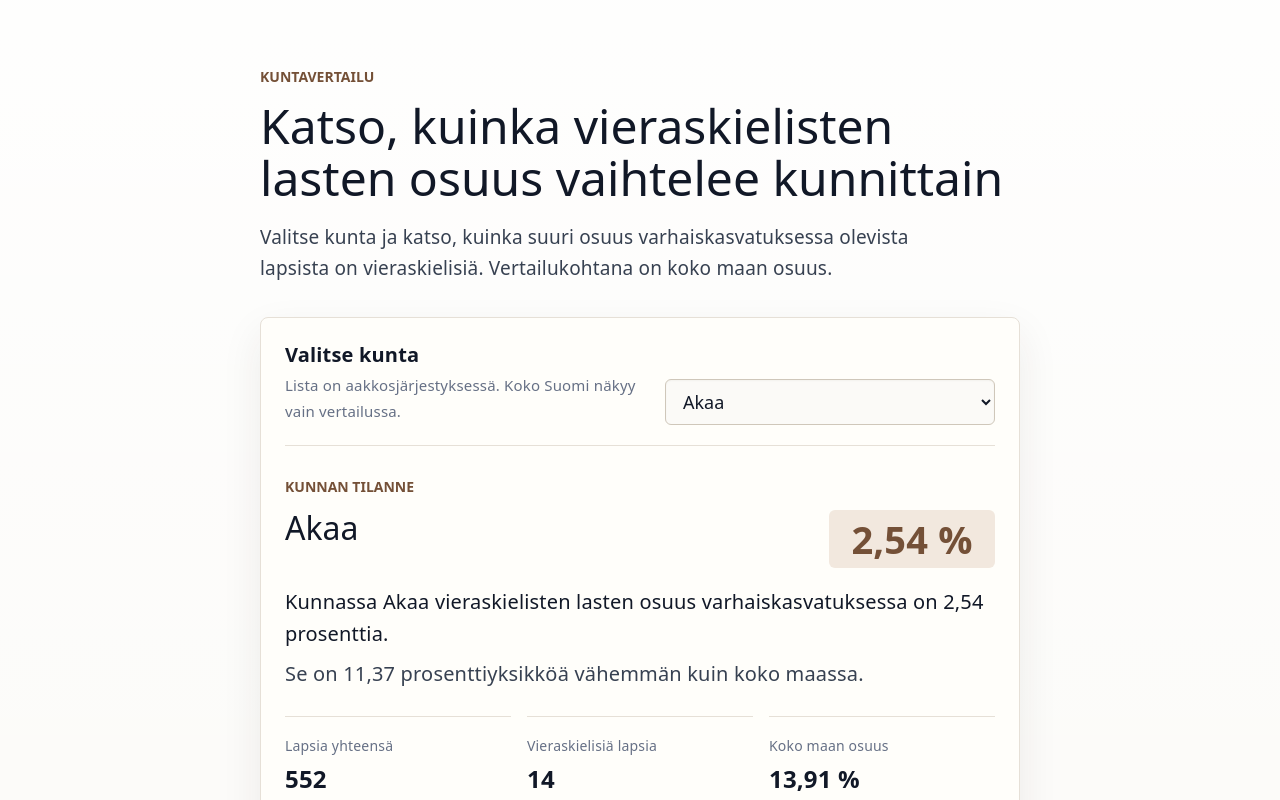
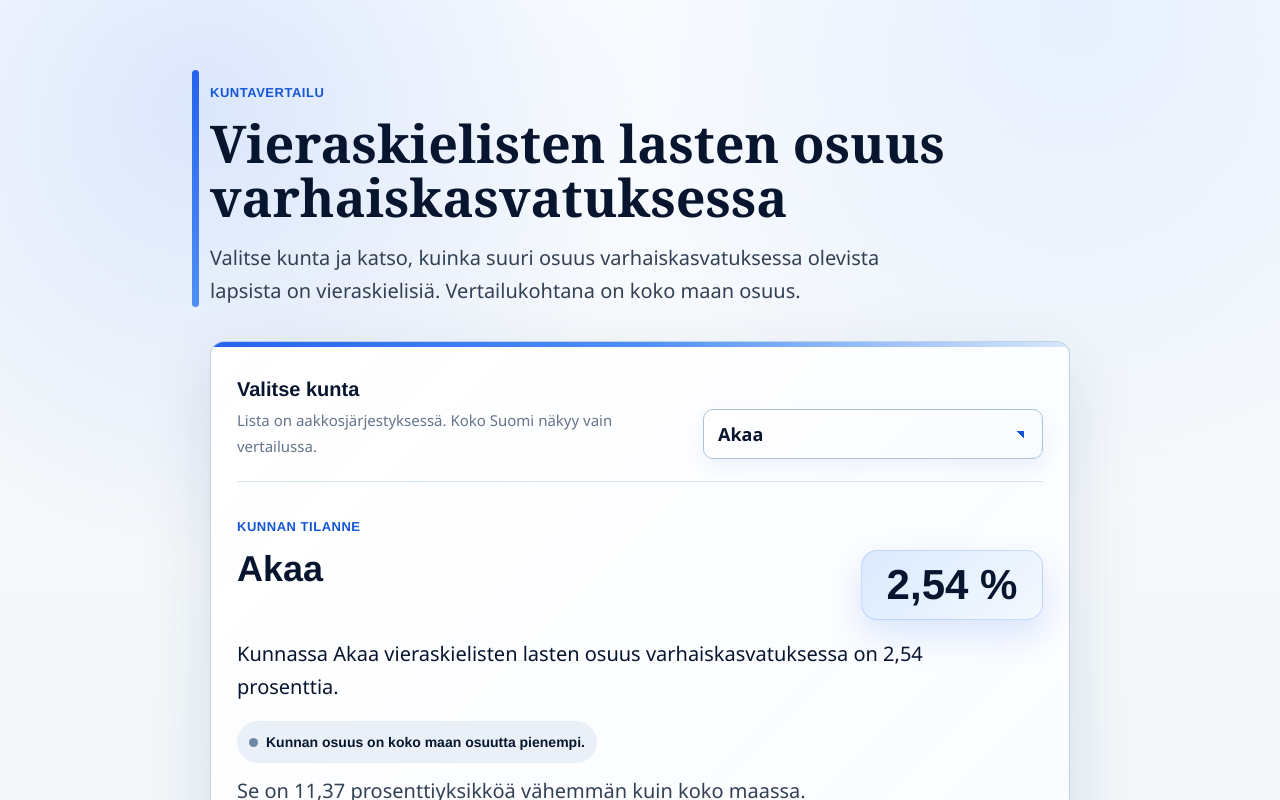
Before and after one commit to vvahla/yle-koodaava-tehtava, a React (Vite) app: page / in a window 1280 px wide. Shown: the top 800 px of the page. Built offline with nearby package versions, Linux system fonts and the light colour scheme.

Commit message:
Change wording into more neutral and analytic and add more styling

```diff
--- a/src/App.css
+++ b/src/App.css
@@ -1,88 +1,132 @@
 .page {
-  width: min(760px, calc(100% - 40px));
+  width: min(860px, calc(100% - 40px));
   margin: 0 auto;
-  padding: 64px 0 42px;
+  padding: 70px 0 44px;
   text-align: left;
 }
 
 .intro {
+  position: relative;
   margin-bottom: 34px;
+  padding-top: 10px;
+}
+
+.intro::before {
+  content: '';
+  position: absolute;
+  top: 0;
+  left: -18px;
+  width: 7px;
+  height: 100%;
+  border-radius: 999px;
+  background: linear-gradient(180deg, var(--accent), var(--blue-mid));
 }
 
 .eyebrow,
 .result-kicker {
   margin: 0 0 10px;
   color: var(--accent-strong);
-  font-size: 14px;
-  font-weight: 700;
-  letter-spacing: 0;
+  font-family: var(--display);
+  font-size: 13px;
+  font-weight: 800;
+  letter-spacing: 0.04em;
   text-transform: uppercase;
 }
 
 .intro h1 {
+  max-width: 780px;
   margin: 0 0 18px;
-  font-size: 48px;
-  line-height: 1.08;
+  font-size: 52px;
+  line-height: 1.04;
 }
 
 .intro p:not(.eyebrow) {
-  max-width: 680px;
+  max-width: 690px;
   color: var(--text);
-  font-size: 19px;
+  font-size: 20px;
   line-height: 1.62;
 }
 
 .interactive-card {
-  padding: 24px;
-  border: 1px solid var(--border);
-  border-radius: 8px;
-  background: var(--surface);
-  box-shadow: 0 16px 42px rgba(48, 42, 34, 0.08);
+  position: relative;
+  overflow: hidden;
+  padding: 26px;
+  border: 1px solid rgba(170, 196, 216, 0.75);
+  border-radius: 14px;
+  background:
+    linear-gradient(135deg, rgba(255, 255, 255, 0.96), rgba(248, 251, 255, 0.92)),
+    var(--surface);
+  box-shadow: var(--shadow);
+}
+
+.interactive-card::before {
+  content: '';
+  position: absolute;
+  inset: 0 0 auto;
+  height: 5px;
+  background: linear-gradient(90deg, var(--accent), var(--blue-mid), #d8e7fb);
 }
 
 .selector-section {
   display: grid;
-  grid-template-columns: 1fr minmax(240px, 330px);
+  grid-template-columns: minmax(0, 1fr) minmax(250px, 340px);
   align-items: end;
-  gap: 20px;
-  margin-bottom: 24px;
-  padding-bottom: 20px;
+  gap: 22px;
+  margin-bottom: 26px;
+  padding: 8px 0 22px;
   border-bottom: 1px solid var(--border);
 }
 
 .selector-section label {
   display: block;
-  margin-bottom: 4px;
+  margin-bottom: 5px;
   color: var(--text-h);
+  font-family: var(--display);
   font-size: 20px;
-  font-weight: 700;
+  font-weight: 800;
 }
 
 .selector-section p {
+  max-width: 420px;
   color: var(--muted);
   font-size: 15px;
 }
 
 select {
   width: 100%;
-  min-height: 46px;
-  padding: 9px 42px 9px 13px;
+  min-height: 50px;
+  padding: 10px 44px 10px 14px;
   border: 1px solid var(--input-border);
-  border-radius: 6px;
+  border-radius: 10px;
   color: var(--text-h);
-  background: var(--bg);
+  background:
+    linear-gradient(45deg, transparent 50%, var(--accent-strong) 50%) right 18px
+      center / 7px 7px no-repeat,
+    linear-gradient(135deg, var(--surface), var(--surface-strong));
   font: inherit;
-  box-shadow: inset 0 1px 2px rgba(48, 42, 34, 0.04);
+  font-weight: 650;
+  box-shadow: 0 8px 20px rgba(37, 99, 235, 0.08);
+  appearance: none;
+  transition:
+    border-color 160ms ease,
+    box-shadow 160ms ease,
+    transform 160ms ease;
+}
+
+select:hover {
+  border-color: var(--accent);
+  box-shadow: 0 12px 26px rgba(37, 99, 235, 0.12);
+  transform: translateY(-1px);
 }
 
 select:focus-visible {
   outline: 3px solid var(--focus);
-  outline-offset: 2px;
+  outline-offset: 3px;
 }
 
 .result-card {
-  padding: 4px 0 24px;
-  animation: result-in 240ms ease-out;
+  padding: 6px 0 26px;
+  animation: result-in 280ms ease-out;
 }
 
 .result-lede {
@@ -95,41 +139,89 @@ select:focus-visible {
 
 .result-lede h2 {
   margin: 0;
-  font-size: 32px;
-  line-height: 1.15;
+  font-family: var(--display);
+  font-size: 36px;
+  font-weight: 850;
+  line-height: 1.08;
 }
 
 .main-percentage {
-  min-width: 138px;
-  padding: 10px 14px;
-  border-radius: 6px;
-  color: var(--accent-strong);
-  background: var(--accent-soft);
-  font-size: 38px;
-  font-weight: 800;
+  min-width: 148px;
+  padding: 13px 16px;
+  border: 1px solid rgba(37, 99, 235, 0.18);
+  border-radius: 16px;
+  color: var(--text-h);
+  background:
+    linear-gradient(135deg, rgba(219, 234, 254, 0.96), rgba(245, 249, 255, 0.95)),
+    var(--accent-soft);
+  font-family: var(--display);
+  font-size: 42px;
+  font-weight: 900;
   line-height: 1;
   text-align: center;
   white-space: nowrap;
+  box-shadow: 0 14px 34px rgba(37, 99, 235, 0.16);
+  animation: percentage-pop 300ms ease-out;
 }
 
 .story-sentence,
 .comparison-sentence {
-  max-width: 700px;
+  max-width: 720px;
   color: var(--text-h);
   font-size: 20px;
-  line-height: 1.6;
+  line-height: 1.62;
 }
 
 .comparison-sentence {
-  margin-top: 8px;
+  margin-top: 10px;
   color: var(--text);
 }
 
+.insight {
+  display: inline-flex;
+  align-items: center;
+  width: fit-content;
+  max-width: 100%;
+  margin: 18px 0 2px;
+  padding: 8px 12px;
+  border-radius: 999px;
+  color: var(--text-h);
+  background: var(--accent-soft);
+  font-family: var(--display);
+  font-size: 14px;
+  font-weight: 800;
+}
+
+.insight::before {
+  content: '';
+  width: 9px;
+  height: 9px;
+  margin-right: 8px;
+  border-radius: 999px;
+  background: var(--accent);
+}
+
+.insight.above {
+  background: var(--blue-soft);
+}
+
+.insight.above::before {
+  background: var(--accent);
+}
+
+.insight.below {
+  background: var(--blue-gray-soft);
+}
+
+.insight.below::before {
+  background: var(--blue-gray);
+}
+
 .notice {
-  max-width: 680px;
+  max-width: 700px;
   padding: 13px 15px;
   border-left: 4px solid var(--notice);
-  border-radius: 0 6px 6px 0;
+  border-radius: 0 10px 10px 0;
   color: var(--text-h);
   background: var(--notice-bg);
   line-height: 1.5;
@@ -138,41 +230,56 @@ select:focus-visible {
 .stats {
   display: grid;
   grid-template-columns: repeat(3, minmax(0, 1fr));
-  gap: 16px;
-  margin: 26px 0 0;
+  gap: 14px;
+  margin: 28px 0 0;
 }
 
 .stats div {
   min-width: 0;
-  padding-top: 16px;
-  border-top: 1px solid var(--border);
+  padding: 15px;
+  border: 1px solid var(--border);
+  border-radius: 12px;
+  background: rgba(255, 255, 255, 0.72);
+  transition:
+    border-color 160ms ease,
+    transform 160ms ease;
+}
+
+.stats div:hover {
+  border-color: rgba(37, 99, 235, 0.35);
+  transform: translateY(-1px);
 }
 
 .stats dt {
   margin-bottom: 6px;
   color: var(--muted);
-  font-size: 14px;
+  font-size: 13px;
 }
 
 .stats dd {
   margin: 0;
   color: var(--text-h);
+  font-family: var(--display);
   font-size: 24px;
-  font-weight: 700;
+  font-weight: 850;
   line-height: 1.2;
 }
 
 .comparison {
   display: grid;
   gap: 18px;
-  padding: 22px;
-  border: 1px solid var(--border);
-  border-radius: 8px;
-  background: var(--comparison-surface);
+  padding: 23px;
+  border: 1px solid rgba(170, 196, 216, 0.8);
+  border-radius: 14px;
+  background:
+    linear-gradient(135deg, rgba(240, 247, 251, 0.95), rgba(255, 255, 255, 0.9)),
+    var(--comparison-surface);
 }
 
 .section-heading h2 {
   margin: 0 0 4px;
+  font-family: var(--display);
+  font-weight: 850;
 }
 
 .section-heading p {
@@ -190,6 +297,8 @@ select:focus-visible {
   justify-content: space-between;
   gap: 16px;
   color: var(--text-h);
+  font-family: var(--display);
+  font-weight: 750;
 }
 
 .bar-label strong {
@@ -197,21 +306,22 @@ select:focus-visible {
 }
 
 .bar-track {
-  height: 14px;
+  height: 17px;
   overflow: hidden;
   border-radius: 999px;
   background: var(--bar-bg);
+  box-shadow: inset 0 1px 3px rgba(7, 21, 47, 0.12);
 }
 
 .bar-fill {
   height: 100%;
   border-radius: inherit;
-  background: var(--bar-fill);
-  transition: width 360ms ease-out;
+  background: linear-gradient(90deg, var(--bar-fill), var(--accent-strong));
+  transition: width 440ms cubic-bezier(0.2, 0.8, 0.2, 1);
 }
 
 .comparison-bar.secondary .bar-fill {
-  background: var(--bar-fill-secondary);
+  background: linear-gradient(90deg, var(--bar-fill-secondary), #a8bbcf);
 }
 
 .source-note {
@@ -224,23 +334,39 @@ select:focus-visible {
 @keyframes result-in {
   from {
     opacity: 0;
-    transform: translateY(10px);
+    transform: translateY(12px) scale(0.992);
   }
 
   to {
     opacity: 1;
-    transform: translateY(0);
+    transform: translateY(0) scale(1);
+  }
+}
+
+@keyframes percentage-pop {
+  from {
+    opacity: 0;
+    transform: translateY(6px) scale(0.96);
+  }
+
+  to {
+    opacity: 1;
+    transform: translateY(0) scale(1);
   }
 }
 
 @media (max-width: 760px) {
   .page {
-    width: min(100% - 28px, 760px);
-    padding: 36px 0 30px;
+    width: min(100% - 28px, 860px);
+    padding: 42px 0 30px;
+  }
+
+  .intro::before {
+    left: -12px;
   }
 
   .intro h1 {
-    font-size: 34px;
+    font-size: 36px;
     line-height: 1.12;
   }
 
@@ -276,12 +402,16 @@ select:focus-visible {
 }
 
 @media (max-width: 420px) {
+  .page {
+    width: min(100% - 22px, 860px);
+  }
+
   .intro h1 {
-    font-size: 30px;
+    font-size: 31px;
   }
 
   .result-lede h2 {
-    font-size: 27px;
+    font-size: 28px;
   }
 
   .bar-label {
@@ -291,11 +421,12 @@ select:focus-visible {
 }
 
 @media (prefers-reduced-motion: reduce) {
-  .result-card {
-    animation: none;
-  }
-
-  .bar-fill {
-    transition: none;
+  *,
+  *::before,
+  *::after {
+    scroll-behavior: auto !important;
+    transition-duration: 0.01ms !important;
+    animation-duration: 0.01ms !important;
+    animation-iteration-count: 1 !important;
   }
 }
--- a/src/App.jsx
+++ b/src/App.jsx
@@ -64,12 +64,49 @@ function getComparisonText(selectedMunicipality, nationalShare) {
   const formattedDifference = percentageFormatter.format(absoluteDifference)
 
   if (absoluteDifference < 0.005) {
-    return 'Se on samalla tasolla kuin koko maassa.'
+    return 'Kunnan osuus on samaa tasoa kuin koko maan osuus.'
   }
 
   const direction = difference > 0 ? 'enemmän' : 'vähemmän'
 
   return `Se on ${formattedDifference} prosenttiyksikköä ${direction} kuin koko maassa.`
+}
+
+function getInsight(selectedMunicipality, nationalShare) {
+  if (!isCalculatedShare(selectedMunicipality.share)) {
+    return {
+      tone: 'neutral',
+      text: 'Kunnalle ei voi laskea osuutta, mutta raakaluvut näkyvät alla.',
+    }
+  }
+
+  if (!isCalculatedShare(nationalShare)) {
+    return {
+      tone: 'neutral',
+      text: 'Koko maan vertailuarvoa ei voi laskea.',
+    }
+  }
+
+  const difference = selectedMunicipality.share - nationalShare
+
+  if (Math.abs(difference) < 0.005) {
+    return {
+      tone: 'neutral',
+      text: 'Kunnan osuus on samaa tasoa kuin koko maan osuus.',
+    }
+  }
+
+  if (difference > 0) {
+    return {
+      tone: 'above',
+      text: 'Kunnan osuus on koko maan osuutta suurempi.',
+    }
+  }
+
+  return {
+    tone: 'below',
+    text: 'Kunnan osuus on koko maan osuutta pienempi.',
+  }
 }
 
 function ComparisonBar({ label, share, variant = 'primary' }) {
@@ -125,6 +162,7 @@ function App() {
     selectedMunicipality.totalChildren > 0 &&
     selectedMunicipality.foreignLanguageChildren === 0
   const hasNoChildren = selectedMunicipality.totalChildren === 0
+  const insight = getInsight(selectedMunicipality, nationalData.share)
   const mainSentence = `${getLocationText(
     selectedMunicipality.municipality
   )} vieraskielisten lasten osuus varhaiskasvatuksessa on ${formatPercentageText(
@@ -135,7 +173,7 @@ function App() {
     <main className="page">
       <header className="intro">
         <p className="eyebrow">Kuntavertailu</p>
-        <h1>Katso, kuinka vieraskielisten lasten osuus vaihtelee kunnittain</h1>
+        <h1>Vieraskielisten lasten osuus varhaiskasvatuksessa</h1>
         <p>
           Valitse kunta ja katso, kuinka suuri osuus varhaiskasvatuksessa
           olevista lapsista on vieraskielisiä. Vertailukohtana on koko maan
@@ -183,7 +221,10 @@ function App() {
           <div className="result-kicker">Kunnan tilanne</div>
           <div className="result-lede">
             <h2>{selectedMunicipality.municipality}</h2>
-            <p className="main-percentage">
+            <p
+              key={`${selectedMunicipality.municipalityCode}-percentage`}
+              className="main-percentage"
+            >
               {formatPercentage(selectedMunicipality.share)}
             </p>
           </div>
@@ -205,6 +246,8 @@ function App() {
               )}
             </>
           )}
+
+          <p className={`insight ${insight.tone}`}>{insight.text}</p>
 
           <p className="comparison-sentence">
             {getComparisonText(selectedMunicipality, nationalData.share)}
--- a/src/index.css
+++ b/src/index.css
@@ -1,34 +1,37 @@
 :root {
-  --text: #374151;
-  --text-h: #111827;
-  --muted: #667085;
-  --bg: #fbfaf7;
-  --surface: #fffefa;
-  --comparison-surface: #fbf7f0;
-  --border: #e6e0d7;
-  --input-border: #cfc7ba;
-  --code-bg: #f4f3ec;
-  --accent: #6f4e37;
-  --accent-strong: #745037;
-  --accent-soft: #f2e8de;
-  --accent-bg: rgba(124, 45, 18, 0.1);
-  --accent-border: rgba(124, 45, 18, 0.35);
-  --focus: rgba(132, 92, 45, 0.34);
-  --notice: #8a3d18;
-  --notice-bg: #f8efe7;
-  --bar-bg: #ece5db;
-  --bar-fill: #745037;
-  --bar-fill-secondary: #7f8c8d;
-  --social-bg: rgba(244, 243, 236, 0.5);
-  --shadow:
-    rgba(0, 0, 0, 0.1) 0 10px 15px -3px, rgba(0, 0, 0, 0.05) 0 4px 6px -2px;
+  --text: #334155;
+  --text-h: #07152f;
+  --muted: #64748b;
+  --bg: #f4f8fb;
+  --surface: #ffffff;
+  --surface-strong: #f8fbff;
+  --comparison-surface: #eef7fb;
+  --border: #d8e5ef;
+  --input-border: #aac4d8;
+  --code-bg: #edf3f8;
+  --accent: #2563eb;
+  --accent-strong: #1556d6;
+  --accent-soft: #dbeafe;
+  --blue-mid: #4f8ff7;
+  --blue-soft: #e5f0ff;
+  --blue-gray: #6f88a6;
+  --blue-gray-soft: #e9f0f7;
+  --focus: rgba(37, 99, 235, 0.32);
+  --notice: #2563eb;
+  --notice-bg: #eaf2ff;
+  --bar-bg: #dbe7f0;
+  --bar-fill: #2563eb;
+  --bar-fill-secondary: #6f88a6;
+  --shadow: 0 24px 70px rgba(15, 43, 83, 0.13);
 
-  --sans: system-ui, 'Segoe UI', Roboto, sans-serif;
-  --heading: system-ui, 'Segoe UI', Roboto, sans-serif;
-  --mono: ui-monospace, Consolas, monospace;
+  --sans: 'Aptos', 'Segoe UI', 'Helvetica Neue', Arial, sans-serif;
+  --heading: Georgia, 'Iowan Old Style', 'Times New Roman', serif;
+  --display: 'Aptos Display', 'Segoe UI Semibold', 'Helvetica Neue', Arial,
+    sans-serif;
+  --mono: 'Cascadia Mono', 'SFMono-Regular', Consolas, monospace;
 
   font: 18px/145% var(--sans);
-  letter-spacing: 0.18px;
+  letter-spacing: 0;
   color-scheme: light;
   color: var(--text);
   background: var(--bg);
@@ -45,8 +48,9 @@
 body {
   margin: 0;
   background:
-    linear-gradient(180deg, rgba(255, 255, 255, 0.82), rgba(251, 250, 247, 0)),
-    var(--bg);
+    radial-gradient(circle at 16% 8%, rgba(37, 99, 235, 0.14), transparent 28%),
+    radial-gradient(circle at 84% 0%, rgba(79, 143, 247, 0.12), transparent 30%),
+    linear-gradient(180deg, #fbfdff 0%, var(--bg) 46%, #eef5fb 100%);
 }
 
 #root {
@@ -61,13 +65,13 @@ body {
 
 h1,
 h2 {
-  font-family: var(--heading);
-  font-weight: 500;
   color: var(--text-h);
 }
 
 h1 {
+  font-family: var(--heading);
   font-size: 56px;
+  font-weight: 700;
   letter-spacing: 0;
   margin: 32px 0;
   @media (max-width: 1024px) {
@@ -75,8 +79,11 @@ h1 {
     margin: 20px 0;
   }
 }
+
 h2 {
+  font-family: var(--display);
   font-size: 24px;
+  font-weight: 750;
   line-height: 118%;
   letter-spacing: 0;
   margin: 0 0 8px;
@@ -84,20 +91,18 @@ h2 {
     font-size: 20px;
   }
 }
+
 p {
   margin: 0;
 }
 
 code {
-  font-family: var(--mono);
   display: inline-flex;
+  padding: 4px 8px;
   border-radius: 4px;
   color: var(--text-h);
-}
-
-code {
+  background: var(--code-bg);
+  font-family: var(--mono);
   font-size: 15px;
   line-height: 135%;
-  padding: 4px 8px;
-  background: var(--code-bg);
 }
```
